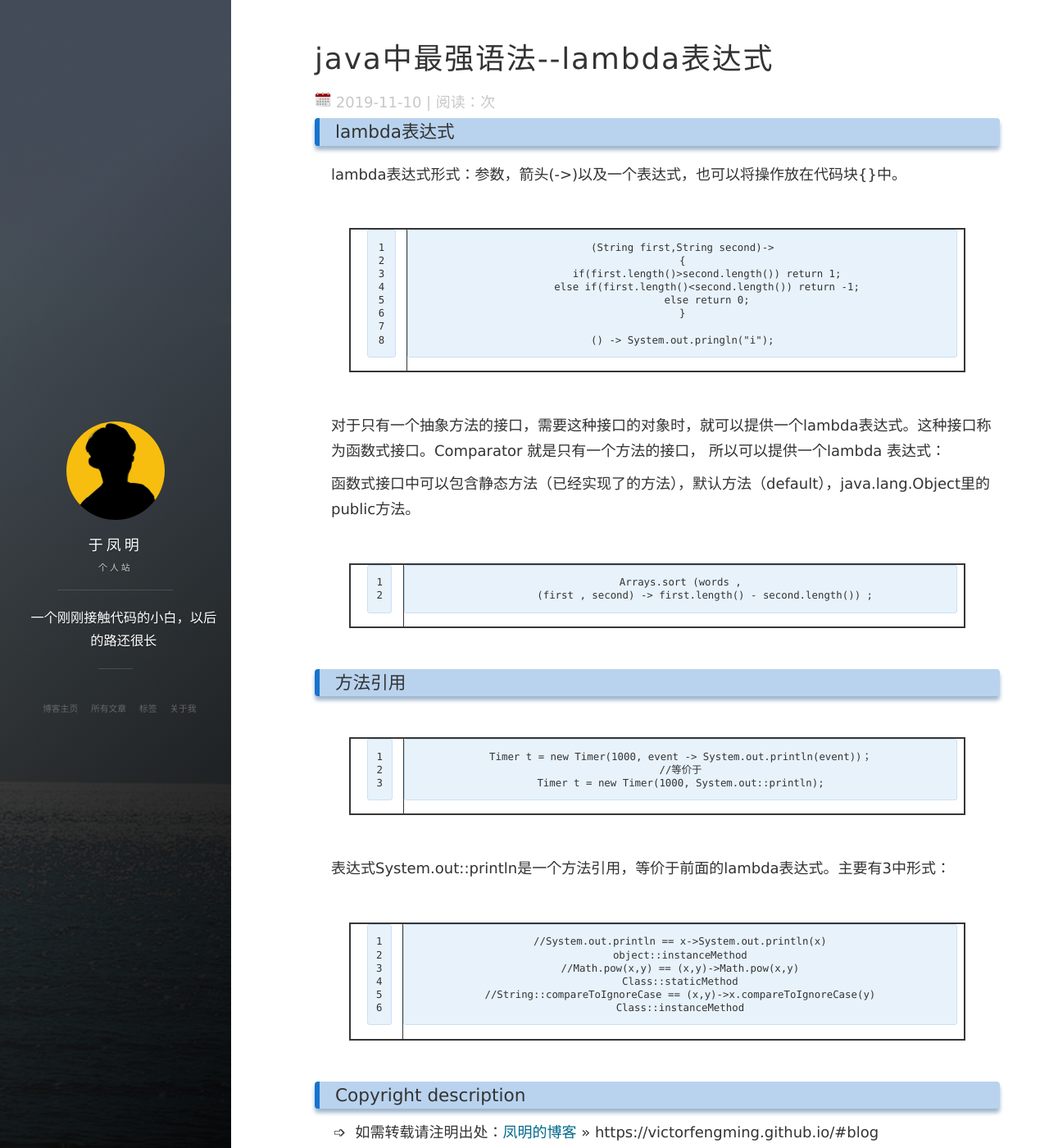
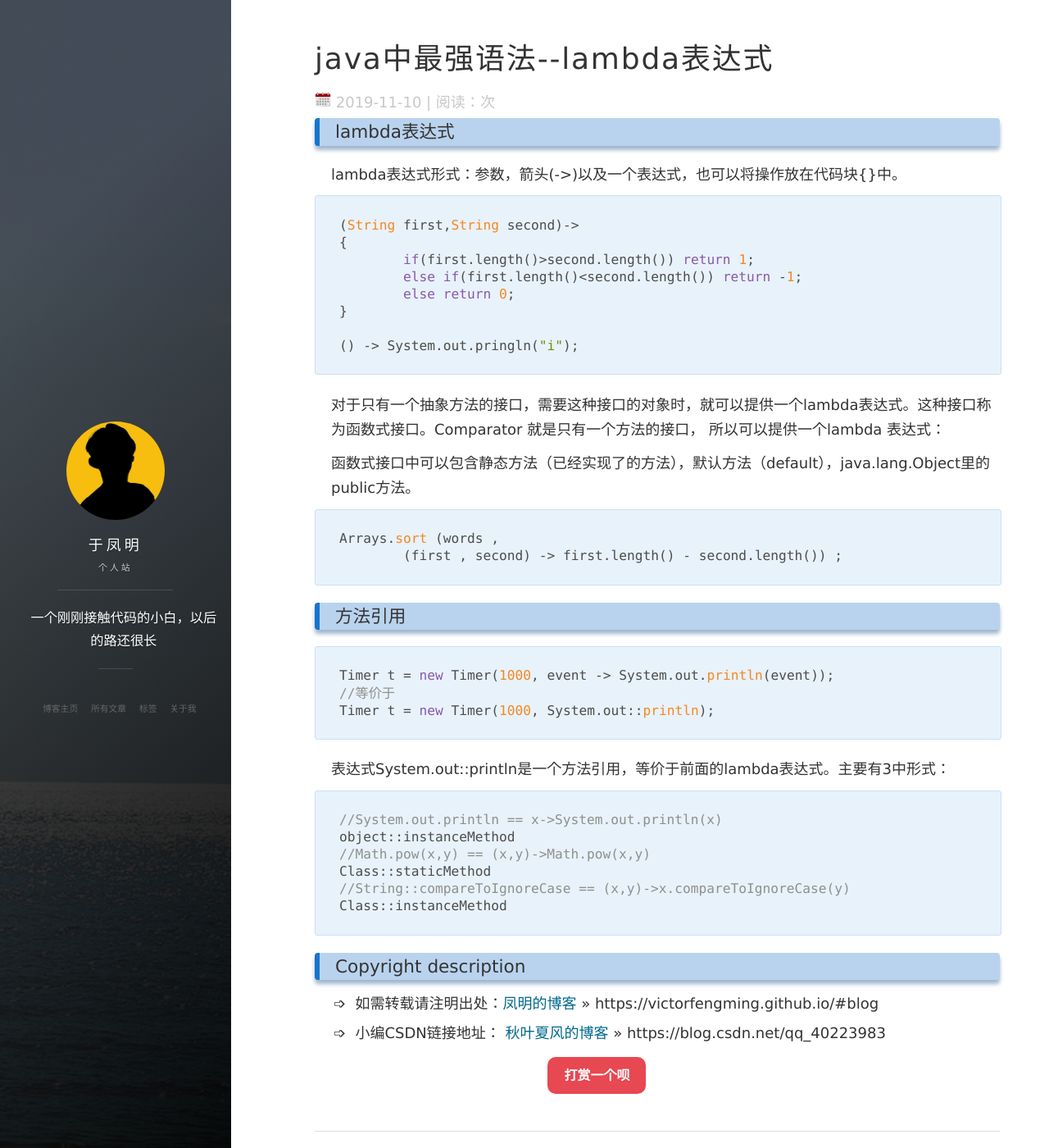
Before and after one commit to victorfengming/victorfengming.github.io.leopardpan, a Jekyll site: the page built from _posts/java/javase/2019-11-10-java-lambda.markdown, in a window 1280 px wide and 1400 px high. Shown: the whole window at 82% size. Built offline with Jekyll 4.4.1, drawn with Linux system fonts in a browser that asks for light colours; nearby versions of some CDN libraries; comment, search, counter and statistics services are not loaded.

Commit message:
java中的lambda格式调整

````diff
--- a/_posts/java/javase/2019-11-10-java-lambda.markdown
+++ b/_posts/java/javase/2019-11-10-java-lambda.markdown
@@ -5,19 +5,47 @@
 tags: Java basis
 ---
 
+### lambda表达式
 
-<div class="article-entry" itemprop="articleBody" lg-uid="lg0">
-            <h3 id="lambda表达式"><a href="#lambda表达式" class="headerlink" title="lambda表达式"></a>lambda表达式</h3><p>lambda表达式形式：参数，箭头(-&gt;)以及一个表达式，也可以将操作放在代码块{}中。</p>
-<figure class="highlight java"><table><tbody><tr><td class="gutter"><pre><span class="line">1</span><br><span class="line">2</span><br><span class="line">3</span><br><span class="line">4</span><br><span class="line">5</span><br><span class="line">6</span><br><span class="line">7</span><br><span class="line">8</span><br></pre></td><td class="code"><pre><span class="line">(String first,String second)-&gt;</span><br><span class="line">{</span><br><span class="line">	<span class="keyword">if</span>(first.length()&gt;second.length()) <span class="keyword">return</span> <span class="number">1</span>;</span><br><span class="line">	<span class="keyword">else</span> <span class="keyword">if</span>(first.length()&lt;second.length()) <span class="keyword">return</span> -<span class="number">1</span>;</span><br><span class="line">	<span class="keyword">else</span> <span class="keyword">return</span> <span class="number">0</span>;</span><br><span class="line">}</span><br><span class="line"></span><br><span class="line">() -&gt; System.out.pringln(<span class="string">"i"</span>);</span><br></pre></td></tr></tbody></table></figure>
+lambda表达式形式：参数，箭头(->)以及一个表达式，也可以将操作放在代码块{}中。
 
-<p>对于只有一个抽象方法的接口，需要这种接口的对象时，就可以提供一个lambda表达式。这种接口称为函数式接口。Comparator 就是只有一个方法的接口， 所以可以提供一个lambda 表达式：</p>
-<p>函数式接口中可以包含静态方法（已经实现了的方法），默认方法（default），java.lang.Object里的public方法。</p>
-<figure class="highlight java"><table><tbody><tr><td class="gutter"><pre><span class="line">1</span><br><span class="line">2</span><br></pre></td><td class="code"><pre><span class="line">Arrays.sort (words ,</span><br><span class="line">	(first , second) -&gt; first.length() - second.length()) ;</span><br></pre></td></tr></tbody></table></figure>
+```java
+(String first,String second)->
+{
+	if(first.length()>second.length()) return 1;
+	else if(first.length()<second.length()) return -1;
+	else return 0;
+}
 
-<h3 id="方法引用"><a href="#方法引用" class="headerlink" title="方法引用"></a>方法引用</h3><figure class="highlight java"><table><tbody><tr><td class="gutter"><pre><span class="line">1</span><br><span class="line">2</span><br><span class="line">3</span><br></pre></td><td class="code"><pre><span class="line">Timer t = <span class="keyword">new</span> Timer(<span class="number">1000</span>, event -&gt; System.out.println(event))；</span><br><span class="line"><span class="comment">//等价于</span></span><br><span class="line">Timer t = <span class="keyword">new</span> Timer(<span class="number">1000</span>, System.out::println);</span><br></pre></td></tr></tbody></table></figure>
+() -> System.out.pringln("i");
+```
 
-<p>表达式System.out::println是一个方法引用，等价于前面的lambda表达式。主要有3中形式：</p>
-<figure class="highlight sas"><table><tbody><tr><td class="gutter"><pre><span class="line">1</span><br><span class="line">2</span><br><span class="line">3</span><br><span class="line">4</span><br><span class="line">5</span><br><span class="line">6</span><br></pre></td><td class="code"><pre><span class="line">//System.<span class="meta">out</span>.println == <span class="meta">x</span>-&gt;System.<span class="meta">out</span>.print<span class="meta">ln(</span><span class="meta">x</span>)</span><br><span class="line">object::instanceMethod</span><br><span class="line">//Math.pow(<span class="meta">x</span>,y) == (<span class="meta">x</span>,y)-&gt;Math.pow(<span class="meta">x</span>,y)</span><br><span class="line">Class::staticMethod</span><br><span class="line">//String::compareToIgnoreCase == (<span class="meta">x</span>,y)-&gt;<span class="meta">x</span>.compareToIgnoreCase(y)</span><br><span class="line">Class::instanceMethod</span><br></pre></td></tr></tbody></table></figure>
+对于只有一个抽象方法的接口，需要这种接口的对象时，就可以提供一个lambda表达式。这种接口称为函数式接口。Comparator 就是只有一个方法的接口， 所以可以提供一个lambda 表达式：
 
 
-        </div>
+函数式接口中可以包含静态方法（已经实现了的方法），默认方法（default），java.lang.Object里的public方法。
+
+```java
+Arrays.sort (words ,
+	(first , second) -> first.length() - second.length()) ;
+```
+
+### 方法引用
+```java
+Timer t = new Timer(1000, event -> System.out.println(event));
+//等价于
+Timer t = new Timer(1000, System.out::println);
+```
+
+
+
+表达式System.out::println是一个方法引用，等价于前面的lambda表达式。主要有3中形式：
+
+```java
+//System.out.println == x->System.out.println(x)
+object::instanceMethod
+//Math.pow(x,y) == (x,y)->Math.pow(x,y)
+Class::staticMethod
+//String::compareToIgnoreCase == (x,y)->x.compareToIgnoreCase(y)
+Class::instanceMethod
+```
````
Also changed, not shown: _posts/daily/November/2019-11-09-day88.md (+1 -1 lines), _posts/daily/November/2019-11-10-day89.md (+7 -3 lines), _posts/java/JDBC/2019-11-09-note2.markdown (line endings or trailing spaces).
